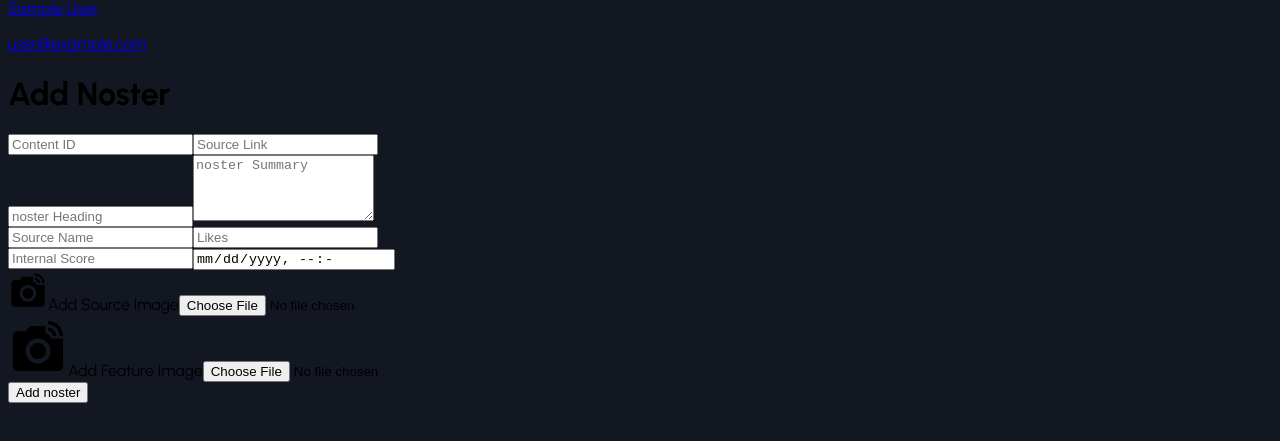
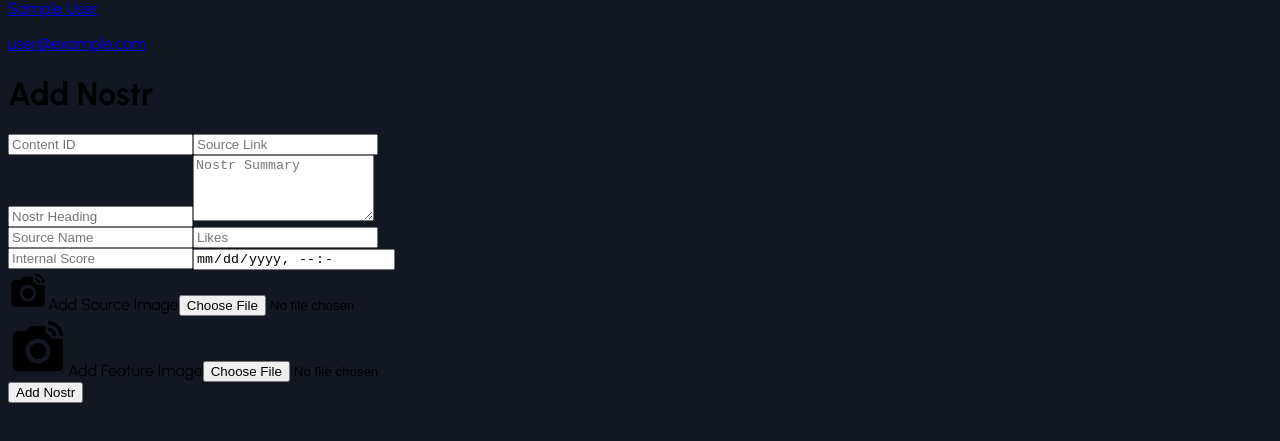
Before and after one commit to 1-Now/Portal-edge21, a React (Create React App) app: page /add-noster in a window 1280 px wide. Shown: the part 353-794 px from the top of the page. Built offline with nearby package versions, Linux system fonts and the light colour scheme; no server answers; sample sign-in values are in the browser's storage.

Commit message:
updated noster keyword

```diff
--- a/src/components/Reuseable/EditPostForm.js
+++ b/src/components/Reuseable/EditPostForm.js
@@ -130,6 +130,7 @@ const EditPostForm = ({ postData, onClose, onSubmit }) => {
               <option value="Tweet">Tweet</option>
               <option value="Video">Video</option>
               <option value="Charts">Charts</option>
+              <option value="Nostr">Nostr</option>
             </select>
 
             {/* Source Image Upload */}
--- a/src/components/add-noster/page.js
+++ b/src/components/add-noster/page.js
@@ -1,7 +1,7 @@
 import PostForm from './../Reuseable/PostForm';
 
 const AddNoster = () => {
-  return <PostForm postCategory="noster" formTitle="Add Noster" />;
+  return <PostForm postCategory="Nostr" formTitle="Add Nostr" />;
 };
 
 export default AddNoster;
```
